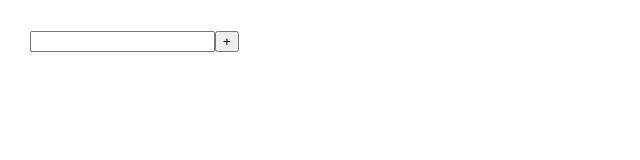
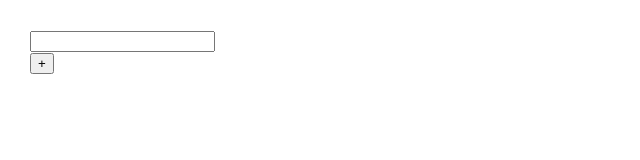
Before and after one commit to Krombaher/micro-task, a React (Create React App) app: page / in a window 1280 px wide. Shown: the top 160 px of the page, without its empty margins (0-640 px from the left). Built offline with nearby package versions, Linux system fonts and the light colour scheme.

Commit message:
Add task input

```diff
--- /dev/null
+++ b/src/components/Task-3/Button.tsx
@@ -0,0 +1,19 @@
+import React from 'react'
+
+type ButtonProspType ={
+  name: string
+  callback:()=>void
+}
+
+export const Button = (props: ButtonProspType) => {
+
+  const onClickButtonHandler = () => {
+    props.callback()
+  }
+
+  return (
+    <div>
+      <button onClick={onClickButtonHandler}>{props.name}</button>
+    </div>
+  )
+}
--- a/src/components/Task-3/FullInput.tsx
+++ b/src/components/Task-3/FullInput.tsx
@@ -7,6 +7,7 @@
 export const FullInput = (props: FullInputTypeProps) => {
 
   let [title, setTitle] = useState('');
+  console.log(title)
 
   const onChangeInputHandler = (event: ChangeEvent<HTMLInputElement>) => {
     setTitle(event.currentTarget.value)
@@ -14,12 +15,13 @@
 
   const onClickButtonHandler = () => {
     props.addMessage(title)
+    setTitle('')
   }
 
   return (
     <div>
       <div>
-        <input onChange={onChangeInputHandler}/>
+        <input value={title} onChange={onChangeInputHandler}/>
         <button onClick={onClickButtonHandler}>+</button>
       </div>
     </div>
--- /dev/null
+++ b/src/components/Task-3/Input.tsx
@@ -0,0 +1,19 @@
+import React, { ChangeEvent } from 'react'
+
+type InputPropsType = {
+  setTitle:(title:string)=>void
+  title:string
+}
+
+export const Input = (props: InputPropsType) => {
+
+  const onChangeInputHandler = (event: ChangeEvent<HTMLInputElement>) => {
+    props.setTitle(event.currentTarget.value)
+  }
+
+  return (
+    <div>
+       <input value={props.title} onChange={onChangeInputHandler}/>
+    </div>
+  )
+}
--- a/src/components/Task-3/Task-3.tsx
+++ b/src/components/Task-3/Task-3.tsx
@@ -1,25 +1,30 @@
 import React, { useState } from 'react'
+import { Button } from './Button'
 import { FullInput } from './FullInput'
+import { Input } from './Input'
 
 export const Task3 = () => {
 
   const [message, setMessage] = useState([
-    {message: ''},
-    // {message: 'message2'},
-    // {message: 'message3'},
-    // {message: 'message4'},
-    // {message: 'message5'}
-])
+    { message: '' },
+  ])
 
- const addMessage = (title: string) => {
+  let [title, setTitle] = useState('');
 
-    let newMessage = {message: title};
+  const addMessage = (title: string) => {
+    let newMessage = { message: title };
     setMessage([newMessage, ...message])
+  }
+
+  const onClickButtonHandler = () => {
+    addMessage(title)
+    setTitle('')
   }
 
   return (
     <div>
-      <FullInput addMessage={addMessage}/>
+      <Input title={title} setTitle={setTitle} />
+      <Button name={'+'} callback={onClickButtonHandler} />
       {
         message.map((el, index) => {
           return (
```
